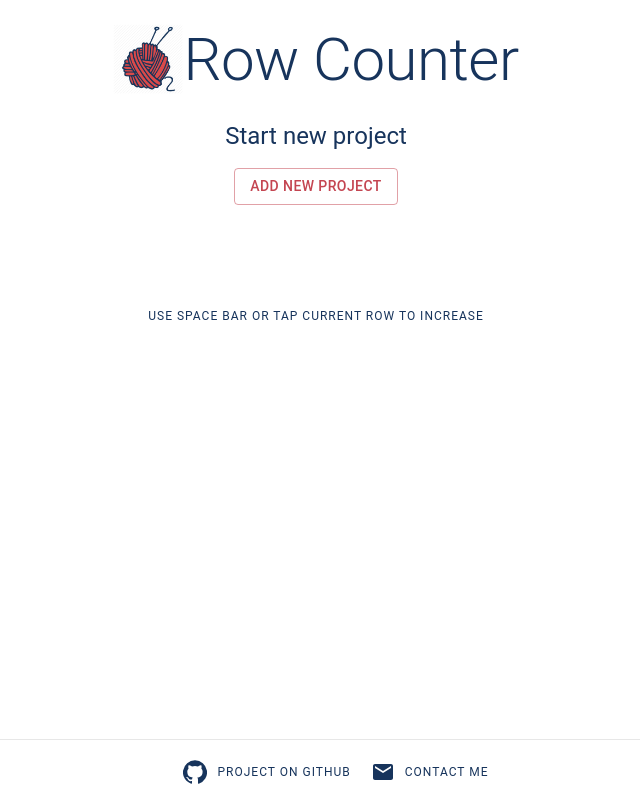
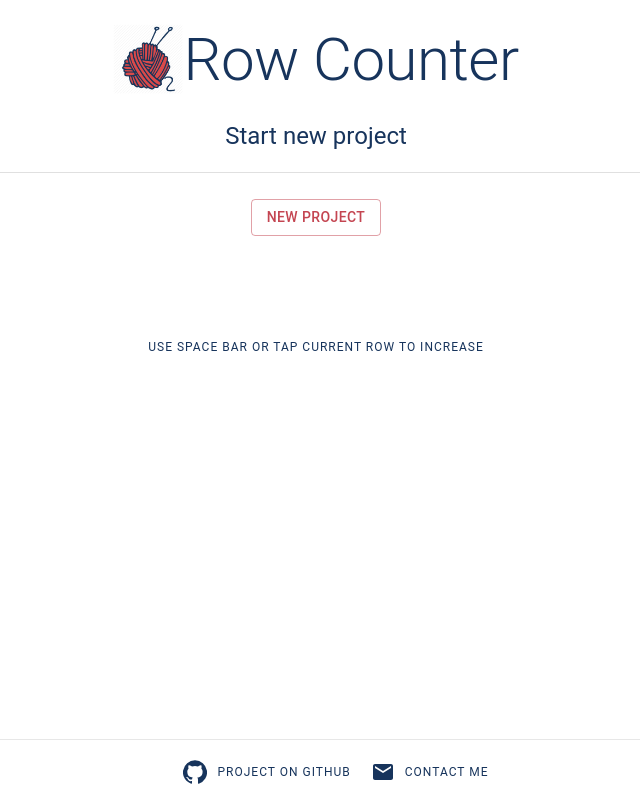
Before and after one commit to mllemango/Knitting-Row-Counter, a React (Create React App) app: page / in a window 1280 px wide. Shown: the top 800 px of the page, without its empty margins (324-964 px from the left). Built offline with nearby package versions, Linux system fonts and the light colour scheme.

Commit message:
prettier

```diff
--- a/src/App.js
+++ b/src/App.js
@@ -1,5 +1,5 @@
 import React, { Component } from "react";
-import { Button, Typography, Box } from "@material-ui/core";
+import { Button, Typography, Box, Divider } from "@material-ui/core";
 import { NewProjectCard, ProjectList } from "./Project";
 import Cookies from "universal-cookie";
 import Footer from "./footer.js";
@@ -58,7 +58,7 @@ class App extends Component {
             this.setState({ newProjectView: true });
           }}
         >
-          Add New Project
+          New Project
         </Button>
       </div>
     );
@@ -86,10 +86,11 @@ class App extends Component {
 
         {/* project */}
         <ProjectList />
+        <Divider variant="middle" style={{marginTop: 20, marginBottom: 10}}/>
 
         <Box display="flex" flexDirection="column" align="center" p={2}>
           {projectExists
-            ? "project view placeholder"
+            ? null
             : [newProjectView ? <NewProjectCard /> : newProjectButton]}
         </Box>
         <Box
```
